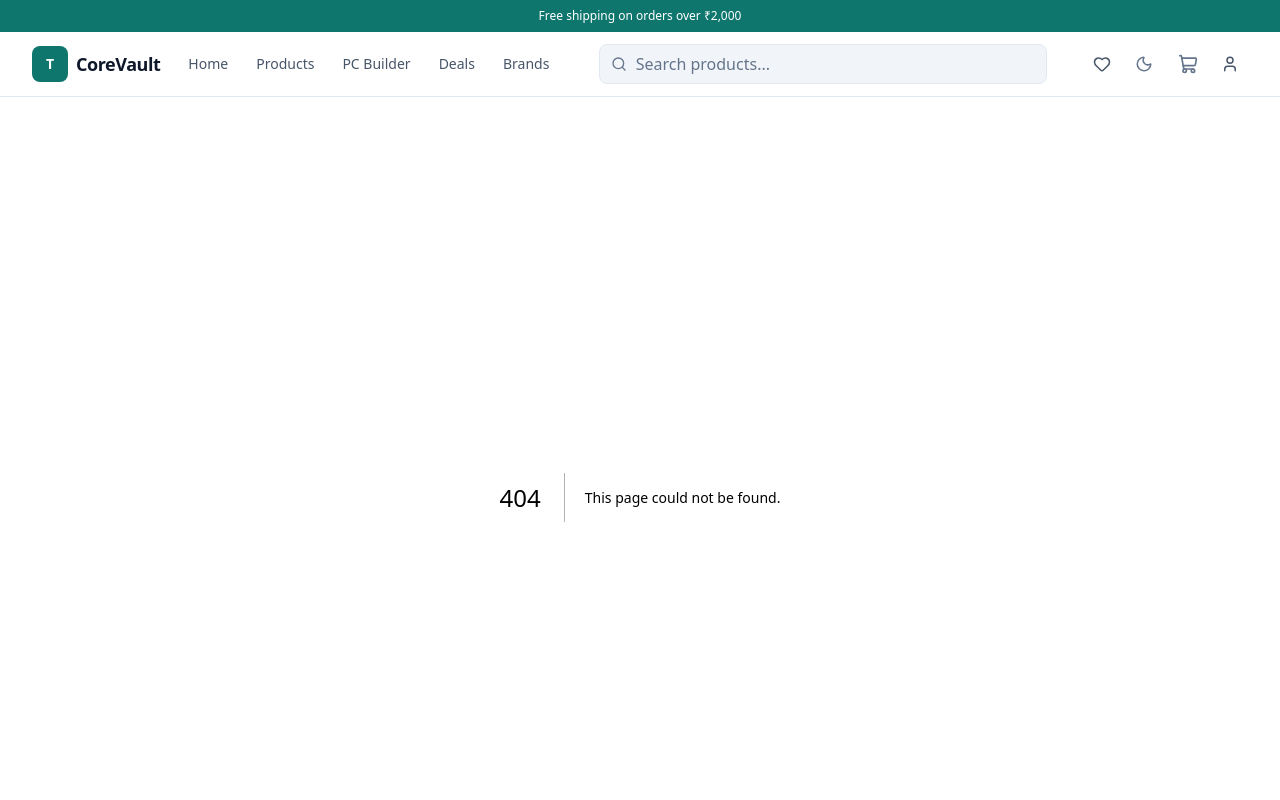
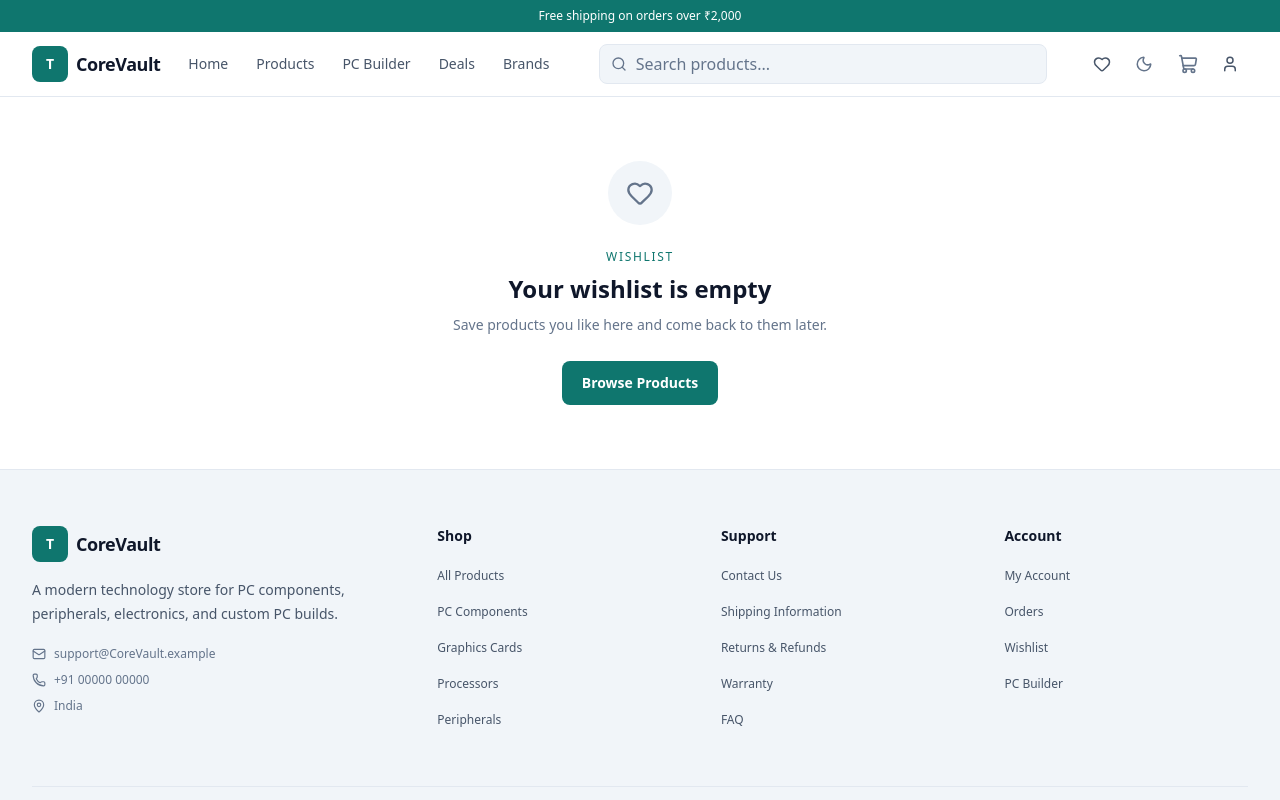
Before and after one commit to SHNexusLabs/CoreVault, a Next.js app: page /wishlist in a window 1280 px wide. Before the commit this address had no page. Shown: the top 800 px of the page. Built offline with nearby package versions, Linux system fonts and the light colour scheme.

Commit message:
feat: Wishlist function implimented and polished.

```diff
--- a/src/app/layout.tsx
+++ b/src/app/layout.tsx
@@ -31,8 +31,8 @@ export default function RootLayout({
   return (
     <html lang="en" suppressHydrationWarning data-scroll-behavior="smooth">
       <head>
-      <Script id="theme-initializer" strategy="beforeInteractive">
-        {`
+        <Script id="theme-initializer" strategy="beforeInteractive">
+          {`
           (() => {
             const storedTheme = localStorage.getItem("corevault-theme");
 
@@ -49,7 +49,7 @@ export default function RootLayout({
             );
           })();
         `}
-      </Script>
+        </Script>
       </head>
       <body className={inter.variable}>
         <ThemeProvider>
--- /dev/null
+++ b/src/app/wishlist/page.tsx
@@ -0,0 +1,133 @@
+"use client";
+
+import Link from "next/link";
+import { Heart, ShoppingCart, Trash2 } from "lucide-react";
+
+import { useCartStore } from "@/store/cart";
+import { useWishlistStore } from "@/store/wishlist";
+
+export default function WishlistPage() {
+  const items = useWishlistStore((state) => state.items);
+  const removeItem = useWishlistStore((state) => state.removeItem);
+  const addItem = useCartStore((state) => state.addItem);
+
+  if (items.length === 0) {
+    return (
+      <main className="mx-auto max-w-7xl px-4 py-16 sm:px-6 lg:px-8">
+        <div className="mx-auto max-w-lg text-center">
+          <div className="mx-auto flex h-16 w-16 items-center justify-center rounded-full bg-(--surface)">
+            <Heart className="h-7 w-7 text-(--foreground-muted)" />
+          </div>
+
+          <p className="mt-6 text-xs font-medium uppercase tracking-[0.14em] text-(--primary)">
+            Wishlist
+          </p>
+
+          <h1 className="mt-2 text-2xl font-semibold text-(--foreground)">
+            Your wishlist is empty
+          </h1>
+
+          <p className="mt-2 text-sm leading-6 text-(--foreground-muted)">
+            Save products you like here and come back to them later.
+          </p>
+
+          <Link
+            href="/products"
+            className="mt-6 inline-flex h-11 items-center justify-center rounded-md bg-(--primary) px-5 text-sm font-semibold text-(--primary-foreground) transition-colors hover:bg-(--primary-hover)"
+          >
+            Browse Products
+          </Link>
+        </div>
+      </main>
+    );
+  }
+
+  return (
+    <main className="mx-auto max-w-7xl px-4 py-10 sm:px-6 lg:px-8">
+      <div>
+        <p className="text-xs font-medium uppercase tracking-[0.14em] text-(--primary)">
+          Wishlist
+        </p>
+
+        <div className="mt-1 flex items-end justify-between gap-4">
+          <div>
+            <h1 className="text-2xl font-semibold tracking-tight text-(--foreground) sm:text-3xl">
+              Saved Products
+            </h1>
+
+            <p className="mt-1 text-sm text-(--foreground-muted)">
+              {items.length} {items.length === 1 ? "product" : "products"} saved
+            </p>
+          </div>
+        </div>
+      </div>
+
+      <div className="mt-8 grid gap-5 sm:grid-cols-2 lg:grid-cols-3 xl:grid-cols-4">
+        {items.map((product) => (
+          <article
+            key={product.id}
+            className="group flex h-full flex-col overflow-hidden rounded-lg border border-(--border) bg-(--background) transition-shadow duration-200 hover:shadow-(--shadow-md)"
+          >
+            {/* Image */}
+            <Link
+              href={`/products/${product.slug}`}
+              className="relative flex aspect-square items-center justify-center bg-(--surface) p-6"
+            >
+              <span className="text-xs text-(--foreground-muted)">
+                Product Image
+              </span>
+            </Link>
+
+            {/* Content */}
+            <div className="flex flex-1 flex-col p-4">
+              <p className="text-xs font-medium text-(--foreground-muted)">
+                {product.brand}
+              </p>
+
+              <Link
+                href={`/products/${product.slug}`}
+                className="mt-1 line-clamp-2 text-sm font-semibold leading-5 text-(--foreground) hover:text-(--primary)"
+              >
+                {product.name}
+              </Link>
+
+              <div className="mt-3">
+                <span className="text-base font-semibold text-(--foreground)">
+                  ₹{product.price.toLocaleString("en-IN")}
+                </span>
+
+                {product.originalPrice && (
+                  <span className="ml-2 text-xs text-(--foreground-muted) line-through">
+                    ₹{product.originalPrice.toLocaleString("en-IN")}
+                  </span>
+                )}
+              </div>
+
+              <div className="mt-auto flex gap-2 pt-4">
+                <button
+                  type="button"
+                  disabled={!product.inStock}
+                  onClick={() => addItem(product)}
+                  className="flex h-10 flex-1 items-center justify-center gap-2 rounded-md bg-(--primary) px-3 text-sm font-medium text-(--primary-foreground) transition-colors hover:bg-(--primary-hover) disabled:cursor-not-allowed disabled:bg-(--surface) disabled:text-(--foreground-muted)"
+                >
+                  <ShoppingCart className="h-4 w-4" />
+
+                  {product.inStock ? "Add to Cart" : "Out of Stock"}
+                </button>
+
+                <button
+                  type="button"
+                  onClick={() => removeItem(product.id)}
+                  aria-label={`Remove ${product.name} from wishlist`}
+                  className="flex h-10 w-10 shrink-0 items-center justify-center rounded-md border border-(--border) text-(--foreground-muted) transition-colors hover:border-(--error) hover:text-(--error)"
+                >
+                  <Trash2 className="h-4 w-4" />
+                </button>
+              </div>
+            </div>
+          </article>
+        ))}
+      </div>
+    </main>
+  );
+}
--- a/src/components/layout/Header.tsx
+++ b/src/components/layout/Header.tsx
@@ -16,6 +16,7 @@ import {
 import { useCartStore } from "@/store/cart";
 import { Container, IconButton } from "@/components/ui";
 import { useTheme } from "@/components/theme/ThemeProvider";
+import { useWishlistStore } from "@/store/wishlist";
 
 const navigation = [
   { label: "Home", href: "/" },
@@ -45,7 +46,9 @@ export function Header() {
   );
 
   const itemCount = items.reduce((total, item) => total + item.quantity, 0);
+  const wishlistCount = useWishlistStore((state) => state.getItemCount());
 
+  const wishlistHydrated = useWishlistStore((state) => state.hasHydrated);
   return (
     <header className="sticky top-0 z-50 border-b border-(--border) bg-(--background)/95 backdrop-blur-sm">
       {/* Announcement */}
@@ -114,11 +117,26 @@ export function Header() {
 
           {/* Actions */}
           <div className="ml-auto flex items-center gap-1">
-            <Link href="/wishlist">
+            <Link href="/wishlist" className="relative" aria-label="Wishlist">
               <IconButton
-                icon={<Heart className="h-4.5 w-4.5" />}
+                icon={
+                  <Heart
+                    className="h-4.5 w-4.5"
+                    fill={
+                      wishlistHydrated && wishlistCount > 0
+                        ? "currentColor"
+                        : "none"
+                    }
+                  />
+                }
                 label="Wishlist"
               />
+
+              {wishlistHydrated && wishlistCount > 0 && (
+                <span className="absolute -right-0.5 -top-0.5 flex h-5 min-w-5 items-center justify-center rounded-full bg-(--primary) px-1 text-[10px] font-bold text-(--primary-foreground)">
+                  {wishlistCount > 99 ? "99+" : wishlistCount}
+                </span>
+              )}
             </Link>
 
             <button
--- a/src/components/products/ProductCard.tsx
+++ b/src/components/products/ProductCard.tsx
@@ -5,6 +5,7 @@ import Image from "next/image";
 import { useState } from "react";
 import { Heart, ShoppingCart, Star } from "lucide-react";
 
+import { useWishlistStore } from "@/store/wishlist";
 import { useCartStore } from "@/store/cart";
 import type { Product } from "@/types/product";
 import { Badge, IconButton } from "@/components/ui";
@@ -14,6 +15,12 @@ interface ProductCardProps {
 }
 
 export function ProductCard({ product }: ProductCardProps) {
+  const toggleWishlist = useWishlistStore((state) => state.toggleItem);
+
+  const isWishlisted = useWishlistStore((state) =>
+    state.isWishlisted(product.id),
+  );
+
   const addItem = useCartStore((state) => state.addItem);
 
   const [added, setAdded] = useState(false);
@@ -59,11 +66,23 @@ export function ProductCard({ product }: ProductCardProps) {
 
         <div className="absolute right-3 top-3 z-10">
           <IconButton
-            icon={<Heart className="h-4 w-4" />}
-            label={`Add ${product.name} to wishlist`}
+            icon={
+              <Heart
+                className="h-4 w-4"
+                fill={isWishlisted ? "currentColor" : "none"}
+              />
+            }
+            label={
+              isWishlisted
+                ? `Remove ${product.name} from wishlist`
+                : `Add ${product.name} to wishlist`
+            }
             variant="outline"
             size="sm"
-            className="bg-(--background)/90 backdrop-blur-sm"
+            className={`bg-(--background)/90 backdrop-blur-sm ${
+              isWishlisted ? "border-(--primary) text-(--primary)" : ""
+            }`}
+            onClick={() => toggleWishlist(product)}
           />
         </div>
 
--- a/src/components/products/ProductPurchase.tsx
+++ b/src/components/products/ProductPurchase.tsx
@@ -5,6 +5,7 @@ import { useState } from "react";
 
 import { useCartStore } from "@/store/cart";
 import type { Product } from "@/types/product";
+import { useWishlistStore } from "@/store/wishlist";
 
 interface ProductPurchaseProps {
   product: Product;
@@ -12,8 +13,15 @@ interface ProductPurchaseProps {
 
 export function ProductPurchase({ product }: ProductPurchaseProps) {
   const [quantity, setQuantity] = useState(1);
-  const [wishlisted, setWishlisted] = useState(false);
+
   const addItem = useCartStore((state) => state.addItem);
+
+  const toggleWishlist = useWishlistStore((state) => state.toggleItem);
+
+  const wishlisted = useWishlistStore((state) =>
+    state.isWishlisted(product.id),
+  );
+
   const [added, setAdded] = useState(false);
 
   const maxQuantity = product.stockCount ?? 1;
@@ -87,7 +95,7 @@ export function ProductPurchase({ product }: ProductPurchaseProps) {
 
         <button
           type="button"
-          onClick={() => setWishlisted((current) => !current)}
+          onClick={() => toggleWishlist(product)}
           aria-label={wishlisted ? "Remove from wishlist" : "Add to wishlist"}
           aria-pressed={wishlisted}
           className={`flex h-11 w-11 items-center justify-center rounded-md border transition-colors ${
--- /dev/null
+++ b/src/store/wishlist.ts
@@ -0,0 +1,76 @@
+import { create } from "zustand";
+import { persist } from "zustand/middleware";
+
+import type { Product } from "@/types/product";
+
+interface WishlistState {
+  items: Product[];
+  hasHydrated: boolean;
+
+  addItem: (product: Product) => void;
+  removeItem: (productId: string) => void;
+  toggleItem: (product: Product) => void;
+  isWishlisted: (productId: string) => boolean;
+  clearWishlist: () => void;
+  getItemCount: () => number;
+}
+
+export const useWishlistStore = create<WishlistState>()(
+  persist(
+    (set, get) => ({
+      items: [],
+      hasHydrated: false,
+
+      addItem: (product) => {
+        set((state) => {
+          if (state.items.some((item) => item.id === product.id)) {
+            return state;
+          }
+
+          return {
+            items: [...state.items, product],
+          };
+        });
+      },
+
+      removeItem: (productId) => {
+        set((state) => ({
+          items: state.items.filter((item) => item.id !== productId),
+        }));
+      },
+
+      toggleItem: (product) => {
+        const exists = get().items.some((item) => item.id === product.id);
+
+        if (exists) {
+          get().removeItem(product.id);
+        } else {
+          get().addItem(product);
+        }
+      },
+
+      isWishlisted: (productId) => {
+        return get().items.some((item) => item.id === productId);
+      },
+
+      clearWishlist: () => {
+        set({ items: [] });
+      },
+
+      getItemCount: () => {
+        return get().items.length;
+      },
+    }),
+    {
+      name: "corevault-wishlist",
+
+      onRehydrateStorage: () => {
+        return () => {
+          useWishlistStore.setState({
+            hasHydrated: true,
+          });
+        };
+      },
+    },
+  ),
+);
```
